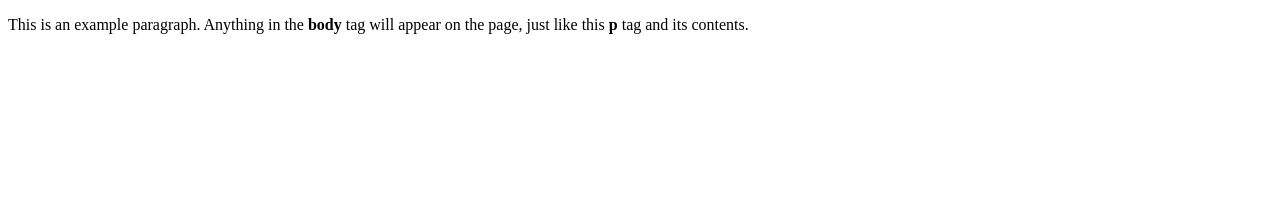
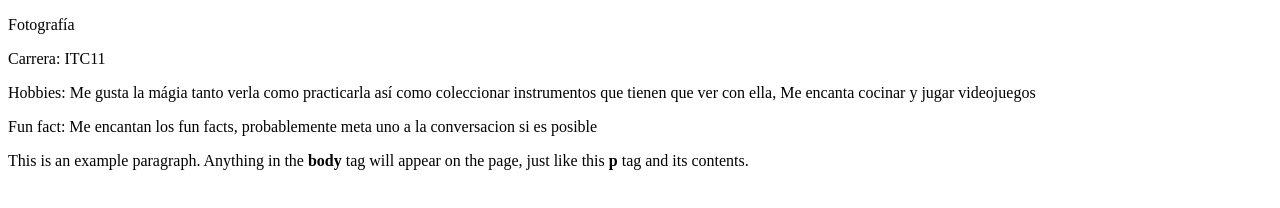
Before and after one commit to pinillation96/pinillation96.github.io, a plain HTML site: page index.html in a window 1280 px wide. Drawn offline with Linux system fonts and the light colour scheme.

Commit message:
primer cambio

```diff
--- a/index.html
+++ b/index.html
@@ -1,9 +1,16 @@
 <!doctype html>
 <html>
   <head>
-    <title>This is the title of the webpage!</title>
+    <title>Carlos Pinilla</title>
   </head>
   <body>
+    <p>Fotografía</p>
+    <p>Carrera: ITC11</p>
+    <p>Hobbies: Me gusta la mágia tanto verla como practicarla así como coleccionar instrumentos
+      que tienen que ver con ella, Me encanta cocinar y jugar videojuegos
+    </p>
+    <p>Fun fact: Me encantan los fun facts, probablemente meta uno a la conversacion si es posible</p>
+
     <p>This is an example paragraph. Anything in the <strong>body</strong> tag will appear on the page, just like this <strong>p</strong> tag and its contents.</p>
   </body>
 </html>
```
